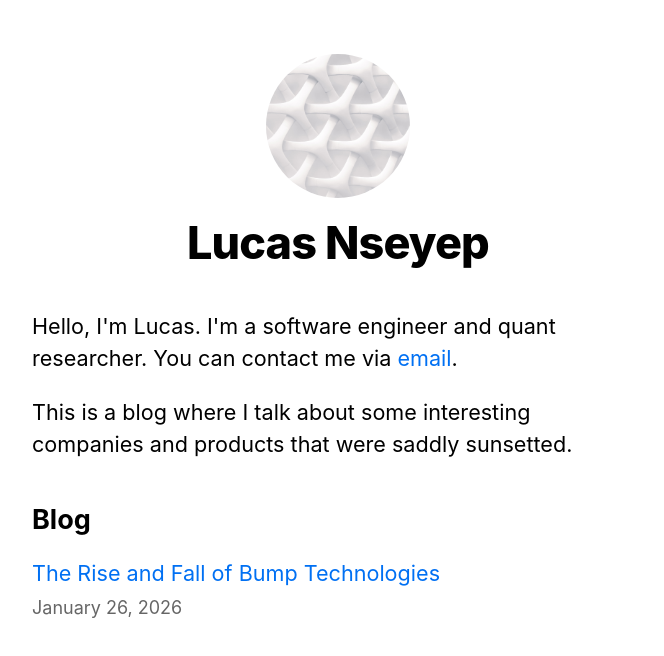
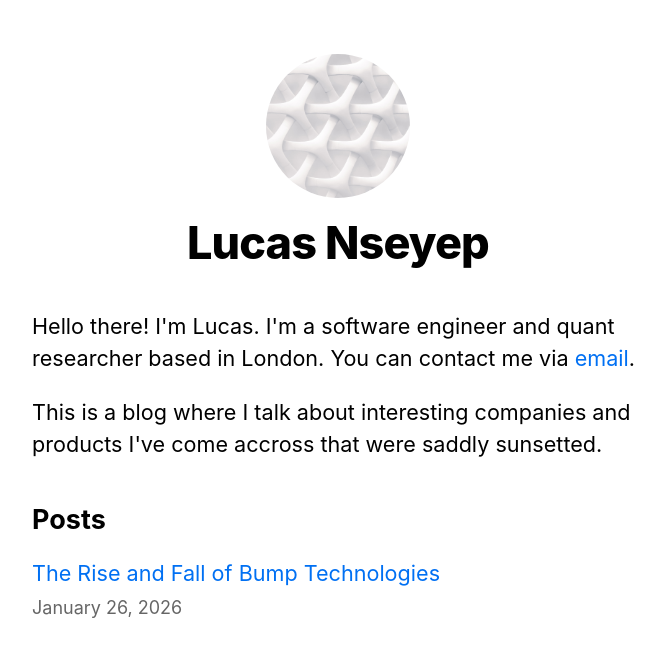
Before and after one commit to LucasNseyep/sunset-yard, a Next.js app: page / in a window 1280 px wide. Shown: the top 656 px of the page, without its empty margins (302-966 px from the left). Built offline with nearby package versions, Linux system fonts and the light colour scheme.

Commit message:
fix: copy

```diff
--- a/pages/index.js
+++ b/pages/index.js
@@ -22,13 +22,13 @@ export default function Home({ allPostsData }) {
         <title>{siteTitle}</title>
       </Head>
       <section className={utilStyles.headingMd}>
-        <p>Hello, I'm Lucas. I'm a software engineer and quant researcher. You can contact me via <Link href="mailto:lucas.nseyep@gmail.com">email</Link>.</p>
+        <p>Hello there! I'm Lucas. I'm a software engineer and quant researcher based in London. You can contact me via <Link href="mailto:lucas.nseyep@gmail.com">email</Link>.</p>
         <p>
-          This is a blog where I talk about some interesting companies and products that were saddly sunsetted.
+          This is a blog where I talk about interesting companies and products I've come accross that were saddly sunsetted.
         </p>
       </section>
       <section className={`${utilStyles.headingMd} ${utilStyles.padding1px}`}>
-        <h2 className={utilStyles.headingLg}>Blog</h2>
+        <h2 className={utilStyles.headingLg}>Posts</h2>
         <ul className={utilStyles.list}>
           {allPostsData.map(({ id, date, title }) => (
             <li className={utilStyles.listItem} key={id}>
```
